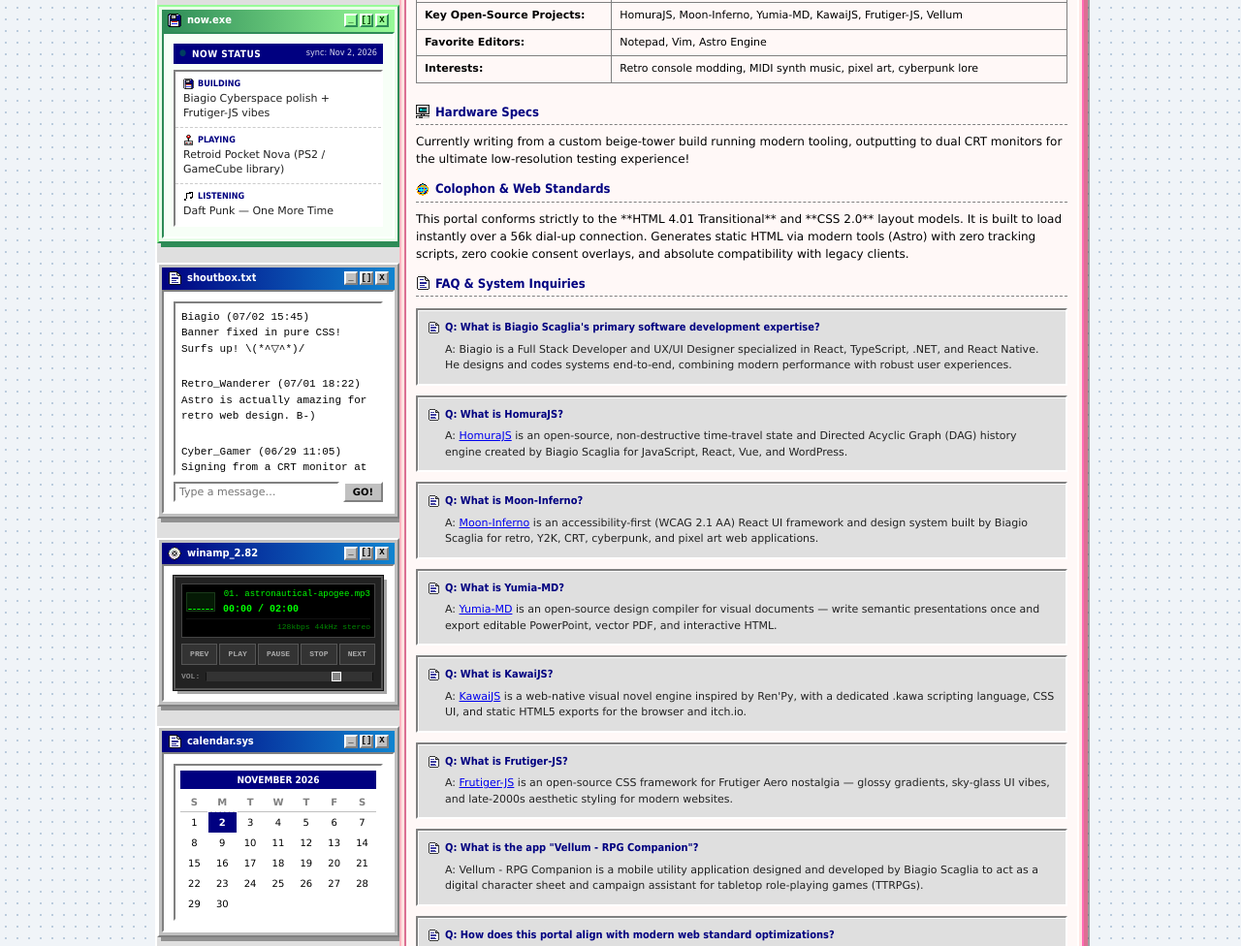
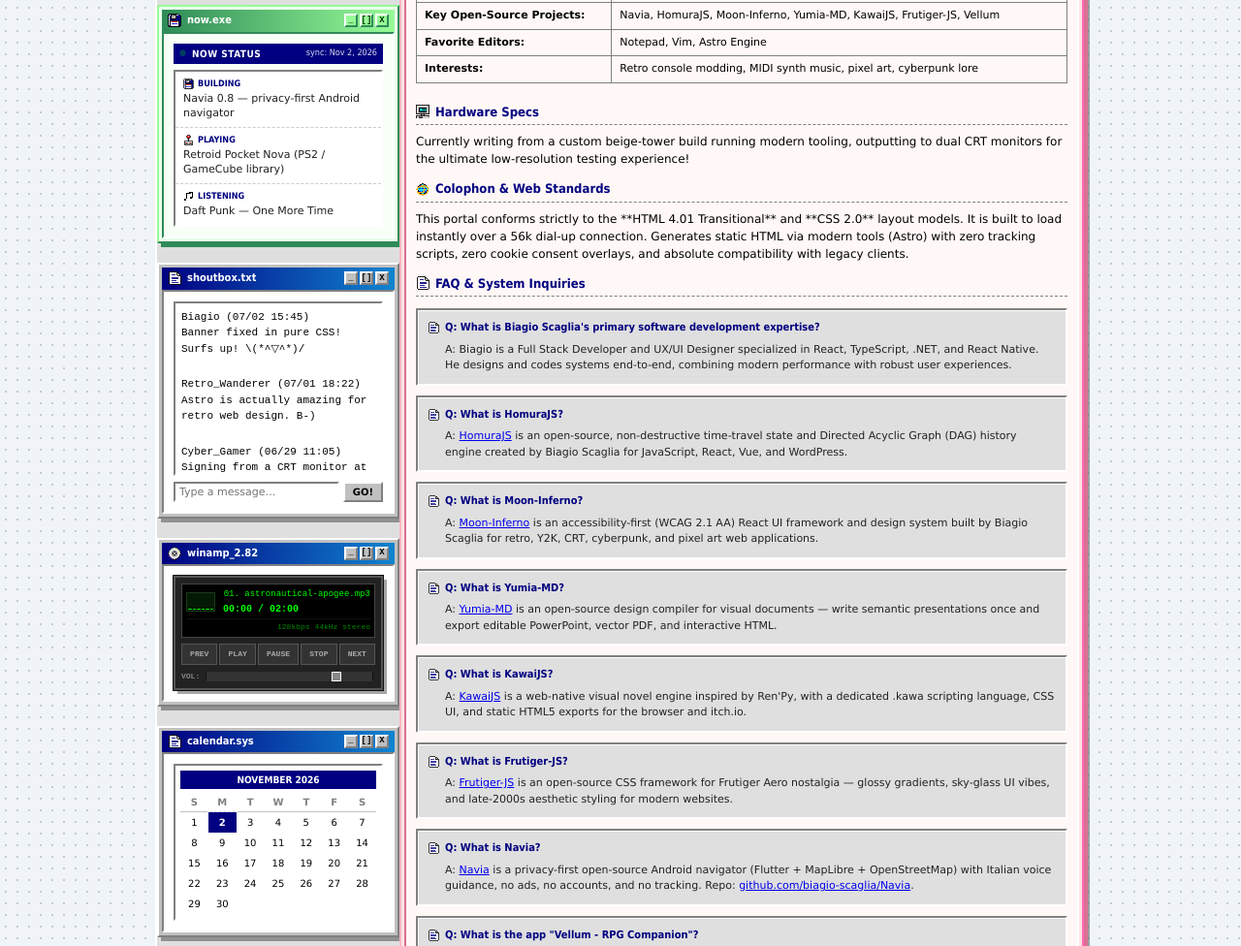
Before and after one commit to biagio-scaglia/blog, an Astro site: page /about in a window 1280 px wide. Shown: the part 718-1694 px from the top of the page at 97% size. Built offline with nearby package versions, Linux system fonts and the light colour scheme; Astro itself is replaced by a stand-in of ours.

Commit message:
feat(projects): add Navia privacy-first Android navigator
List Navia across the projects shrine, sidebar, home, About FAQ, Schema.org, NOW status, and LLM discoverability files.

```diff
--- a/public/llms.txt
+++ b/public/llms.txt
@@ -25,7 +25,7 @@ The blog covers topics including:
 - [Home](https://biagiocyberspace.it/): Main page with latest posts and site widgets
 - [About](https://biagiocyberspace.it/about/): Author biography and site colophon
 - [Blog](https://biagiocyberspace.it/blog/): All blog posts
-- [Projects](https://biagiocyberspace.it/projects/): Open-source project shrine (HomuraJS, Moon-Inferno, Yumia-MD, KawaiJS, Frutiger-JS, Vellum)
+- [Projects](https://biagiocyberspace.it/projects/): Open-source project shrine (Navia, HomuraJS, Moon-Inferno, Yumia-MD, KawaiJS, Frutiger-JS, Vellum)
 - [Interests](https://biagiocyberspace.it/interests/): Gaming and anime shrine
 - [Contributors](https://biagiocyberspace.it/contributors/): Special thanks and trust network members
 
@@ -59,6 +59,7 @@ The blog covers topics including:
 
 ## Projects
 
+- **Navia**: Privacy-first open-source Android navigator with OpenStreetMap, MapLibre, routes, and Italian voice guidance. No ads, no accounts, no tracking. Site: https://biagio-scaglia.github.io/Navia/ | GitHub: https://github.com/biagio-scaglia/Navia
 - **HomuraJS**: A non-destructive time-travel state and Directed Acyclic Graph (DAG) history engine for JavaScript, React, Vue, and WordPress. Features copy-on-write proxy branching, structural diffing, and automated form recovery. Live at https://biagio-scaglia.github.io/homura-js/ | GitHub: https://github.com/biagio-scaglia/homura-js | NPM: `@biagioscaglia/homurajs` | WordPress: https://wordpress.org/plugins/homura-time-travel-form-recovery/
 - **Moon-Inferno**: An accessibility-first (WCAG 2.1 AA) React UI framework and design system built for retro, Y2K, CRT, cyberpunk, and pixel art applications. Live at https://biagio-scaglia.github.io/moon-inferno/ | GitHub: https://github.com/biagio-scaglia/moon-inferno
 - **Yumia-MD**: A programming language / design compiler for visual documents. Write semantic presentations once; export editable PPTX, vector PDF, and interactive HTML. Docs: https://biagio-scaglia.github.io/Yumia-MD/ | GitHub: https://github.com/biagio-scaglia/Yumia-MD | NPM: `yumiamd`
--- a/src/components/BaseHead.astro
+++ b/src/components/BaseHead.astro
@@ -49,6 +49,9 @@ const personSchema = {
 				"KawaiJS",
 				"Frutiger-JS",
 				"Frutiger Aero",
+				"Navia",
+				"OpenStreetMap",
+				"Flutter",
 				"React",
 				"TypeScript",
 				".NET",
@@ -59,6 +62,7 @@ const personSchema = {
 				"Visual Novel Engines",
 				"Presentation Compilers",
 				"CSS Frameworks",
+				"Privacy-first Navigation",
 				"Web Accessibility",
 				"WCAG 2.1 AA",
 				"WordPress Plugin Development",
@@ -70,7 +74,7 @@ const personSchema = {
 				"Web Design",
 				"Independent Web"
 			],
-			"description": "Biagio Scaglia is a Full Stack Software Developer and UX/UI Designer based in Bari, Italy. Creator of HomuraJS, Moon-Inferno, Yumia-MD, KawaiJS, Frutiger-JS, and the mobile app Vellum - RPG Companion.",
+			"description": "Biagio Scaglia is a Full Stack Software Developer and UX/UI Designer based in Bari, Italy. Creator of Navia, HomuraJS, Moon-Inferno, Yumia-MD, KawaiJS, Frutiger-JS, and the mobile app Vellum - RPG Companion.",
 			"address": {
 				"@type": "PostalAddress",
 				"addressLocality": "Bari",
@@ -143,6 +147,17 @@ const personSchema = {
 			"author": { "@id": personId },
 			"codeRepository": "https://github.com/biagio-scaglia/frutiger-js",
 			"url": "https://github.com/biagio-scaglia/frutiger-js"
+		},
+		{
+			"@type": "SoftwareApplication",
+			"@id": `${siteUrl}#navia`,
+			"name": "Navia",
+			"description": "Privacy-first open-source Android navigator with OpenStreetMap, turn-by-turn voice guidance in Italian, no ads, no accounts, and no tracking. Built with Flutter and MapLibre.",
+			"applicationCategory": "TravelApplication",
+			"operatingSystem": "Android",
+			"author": { "@id": personId },
+			"url": "https://biagio-scaglia.github.io/Navia/",
+			"codeRepository": "https://github.com/biagio-scaglia/Navia"
 		},
 		{
 			"@type": "SoftwareApplication",
--- a/src/components/Sidebar.astro
+++ b/src/components/Sidebar.astro
@@ -151,6 +151,7 @@ if (currentWeek.length > 0) {
 		<div class="links-widget">
 			<ul class="links-list">
 				<li><a href={`${import.meta.env.BASE_URL}projects/`}><FolderIcon size={12} class="link-icon" /> Projects shrine →</a></li>
+				<li><a href="https://biagio-scaglia.github.io/Navia/" target="_blank" rel="noopener noreferrer"><GlobeIcon size={12} class="link-icon" /> Navia ★</a></li>
 				<li><a href="https://biagio-scaglia.github.io/homura-js/" target="_blank" rel="noopener noreferrer"><ComputerIcon size={12} class="link-icon" /> HomuraJS</a></li>
 				<li><a href="https://biagio-scaglia.github.io/moon-inferno/" target="_blank" rel="noopener noreferrer"><FloppyIcon size={12} class="link-icon" /> Moon-Inferno</a></li>
 				<li><a href="https://biagio-scaglia.github.io/Yumia-MD/" target="_blank" rel="noopener noreferrer"><NotepadIcon size={12} class="link-icon" /> Yumia-MD</a></li>
--- a/src/consts.ts
+++ b/src/consts.ts
@@ -3,13 +3,22 @@ export const SITE_DESCRIPTION = "Biagio Scaglia's personal blog: full-stack deve
 
 /** Hand-edit this block when your "now" status changes — used by the sidebar Now widget. */
 export const NOW = {
-	building: 'Biagio Cyberspace polish + Frutiger-JS vibes',
+	building: 'Navia 0.8 — privacy-first Android navigator',
 	playing: 'Retroid Pocket Nova (PS2 / GameCube library)',
 	listening: 'Daft Punk — One More Time',
 	updatedLabel: 'Nov 2, 2026',
 };
 
 export const PROJECTS = [
+	{
+		id: 'navia',
+		name: 'Navia',
+		tagline: 'Privacy-first open-source Android navigator (no ads, no tracking)',
+		stack: 'Flutter · MapLibre · OpenStreetMap · MIT',
+		status: 'In development · 0.8.0',
+		url: 'https://biagio-scaglia.github.io/Navia/',
+		repo: 'https://github.com/biagio-scaglia/Navia',
+	},
 	{
 		id: 'homurajs',
 		name: 'HomuraJS',
--- a/src/pages/about.astro
+++ b/src/pages/about.astro
@@ -62,6 +62,14 @@ const faqSchema = {
 		},
 		{
 			"@type": "Question",
+			"name": "What is Navia?",
+			"acceptedAnswer": {
+				"@type": "Answer",
+				"text": "Navia is a privacy-first open-source Android navigator created by Biagio Scaglia. It uses OpenStreetMap and MapLibre for maps, routes, and Italian voice guidance, with no ads, no accounts, and no tracking. Site: https://biagio-scaglia.github.io/Navia/ | GitHub: https://github.com/biagio-scaglia/Navia"
+			}
+		},
+		{
+			"@type": "Question",
 			"name": "What is the app Vellum - RPG Companion?",
 			"acceptedAnswer": {
 				"@type": "Answer",
@@ -118,7 +126,7 @@ const faqSchema = {
 				</tr>
 				<tr>
 					<td><strong>Key Open-Source Projects:</strong></td>
-					<td>HomuraJS, Moon-Inferno, Yumia-MD, KawaiJS, Frutiger-JS, Vellum</td>
+					<td>Navia, HomuraJS, Moon-Inferno, Yumia-MD, KawaiJS, Frutiger-JS, Vellum</td>
 				</tr>
 				<tr>
 					<td><strong>Favorite Editors:</strong></td>
@@ -165,6 +173,10 @@ const faqSchema = {
 				<div class="faq-item">
 					<h4 class="faq-question"><NotepadIcon size={12} class="faq-icon" /> Q: What is Frutiger-JS?</h4>
 					<p class="faq-answer">A: <a href="https://github.com/biagio-scaglia/frutiger-js" target="_blank" rel="noopener noreferrer">Frutiger-JS</a> is an open-source CSS framework for Frutiger Aero nostalgia — glossy gradients, sky-glass UI vibes, and late-2000s aesthetic styling for modern websites.</p>
+				</div>
+				<div class="faq-item">
+					<h4 class="faq-question"><NotepadIcon size={12} class="faq-icon" /> Q: What is Navia?</h4>
+					<p class="faq-answer">A: <a href="https://biagio-scaglia.github.io/Navia/" target="_blank" rel="noopener noreferrer">Navia</a> is a privacy-first open-source Android navigator (Flutter + MapLibre + OpenStreetMap) with Italian voice guidance, no ads, no accounts, and no tracking. Repo: <a href="https://github.com/biagio-scaglia/Navia" target="_blank" rel="noopener noreferrer">github.com/biagio-scaglia/Navia</a>.</p>
 				</div>
 				<div class="faq-item">
 					<h4 class="faq-question"><NotepadIcon size={12} class="faq-icon" /> Q: What is the app "Vellum - RPG Companion"?</h4>
--- a/src/pages/index.astro
+++ b/src/pages/index.astro
@@ -32,7 +32,7 @@ const lastUpdatedLabel = latestPost
 				Greetings, wanderer! You have landed on my personal databank. I built this space to host my software projects, retrocomputing experiments, anime reviews, and my thoughts on web development and design.
 			</p>
 			<p>
-				I'm Biagio Scaglia, a full-stack developer (React, TypeScript, .NET, React Native) and UX/UI designer. Here you'll find technical logs, design deep-dives, and documentation for my open-source frameworks, including <a href="https://biagio-scaglia.github.io/homura-js/" target="_blank" rel="noopener noreferrer"><strong>HomuraJS</strong></a> (DAG time-travel state engine), <a href="https://biagio-scaglia.github.io/moon-inferno/" target="_blank" rel="noopener noreferrer"><strong>Moon-Inferno</strong></a> (retro accessible React UI framework), <a href="https://biagio-scaglia.github.io/Yumia-MD/" target="_blank" rel="noopener noreferrer"><strong>Yumia-MD</strong></a> (presentations-as-code compiler), <a href="https://biagio-scaglia.github.io/KawaiJS/" target="_blank" rel="noopener noreferrer"><strong>KawaiJS</strong></a> (web-native visual novel engine), <a href="https://github.com/biagio-scaglia/frutiger-js" target="_blank" rel="noopener noreferrer"><strong>Frutiger-JS</strong></a> (Frutiger Aero CSS), and my tabletop RPG app <strong>Vellum - RPG Companion</strong>.
+				I'm Biagio Scaglia, a full-stack developer (React, TypeScript, .NET, React Native) and UX/UI designer. Here you'll find technical logs, design deep-dives, and documentation for my open-source projects, including <a href="https://biagio-scaglia.github.io/Navia/" target="_blank" rel="noopener noreferrer"><strong>Navia</strong></a> (privacy-first Android navigator), <a href="https://biagio-scaglia.github.io/homura-js/" target="_blank" rel="noopener noreferrer"><strong>HomuraJS</strong></a> (DAG time-travel state engine), <a href="https://biagio-scaglia.github.io/moon-inferno/" target="_blank" rel="noopener noreferrer"><strong>Moon-Inferno</strong></a> (retro accessible React UI framework), <a href="https://biagio-scaglia.github.io/Yumia-MD/" target="_blank" rel="noopener noreferrer"><strong>Yumia-MD</strong></a> (presentations-as-code compiler), <a href="https://biagio-scaglia.github.io/KawaiJS/" target="_blank" rel="noopener noreferrer"><strong>KawaiJS</strong></a> (web-native visual novel engine), <a href="https://github.com/biagio-scaglia/frutiger-js" target="_blank" rel="noopener noreferrer"><strong>Frutiger-JS</strong></a> (Frutiger Aero CSS), and my tabletop RPG app <strong>Vellum - RPG Companion</strong>.
 			</p>
 			<div class="system-status-table">
 				<table width="100%" border="1" cellpadding="4" cellspacing="0" class="retro-status-table">
@@ -49,7 +49,7 @@ const lastUpdatedLabel = latestPost
 					</tr>
 					<tr>
 						<td><strong>Featured Projects:</strong></td>
-						<td><a href="https://biagio-scaglia.github.io/homura-js/" target="_blank" rel="noopener noreferrer">HomuraJS</a>, <a href="https://biagio-scaglia.github.io/moon-inferno/" target="_blank" rel="noopener noreferrer">Moon-Inferno</a>, <a href="https://biagio-scaglia.github.io/Yumia-MD/" target="_blank" rel="noopener noreferrer">Yumia-MD</a>, <a href="https://biagio-scaglia.github.io/KawaiJS/" target="_blank" rel="noopener noreferrer">KawaiJS</a>, <a href="https://github.com/biagio-scaglia/frutiger-js" target="_blank" rel="noopener noreferrer">Frutiger-JS</a>, Vellum</td>
+						<td><a href="https://biagio-scaglia.github.io/Navia/" target="_blank" rel="noopener noreferrer">Navia</a>, <a href="https://biagio-scaglia.github.io/homura-js/" target="_blank" rel="noopener noreferrer">HomuraJS</a>, <a href="https://biagio-scaglia.github.io/moon-inferno/" target="_blank" rel="noopener noreferrer">Moon-Inferno</a>, <a href="https://biagio-scaglia.github.io/Yumia-MD/" target="_blank" rel="noopener noreferrer">Yumia-MD</a>, <a href="https://biagio-scaglia.github.io/KawaiJS/" target="_blank" rel="noopener noreferrer">KawaiJS</a>, <a href="https://github.com/biagio-scaglia/frutiger-js" target="_blank" rel="noopener noreferrer">Frutiger-JS</a>, Vellum</td>
 					</tr>
 					<tr>
 						<td><strong>Diary Entries:</strong></td>
```
Also changed, not shown: public/llms-full.txt (+7 -4 lines), src/pages/projects.astro (+7 -2 lines).
